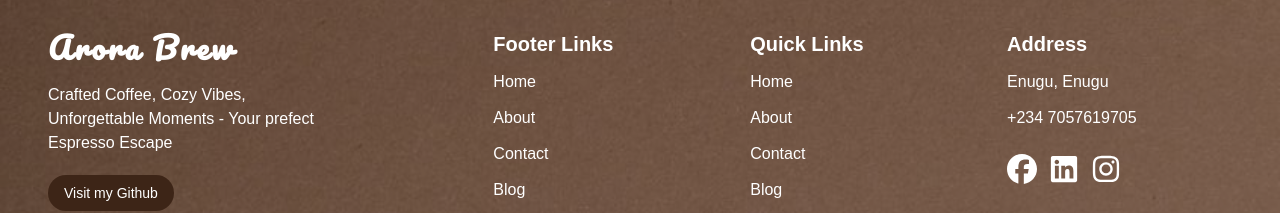
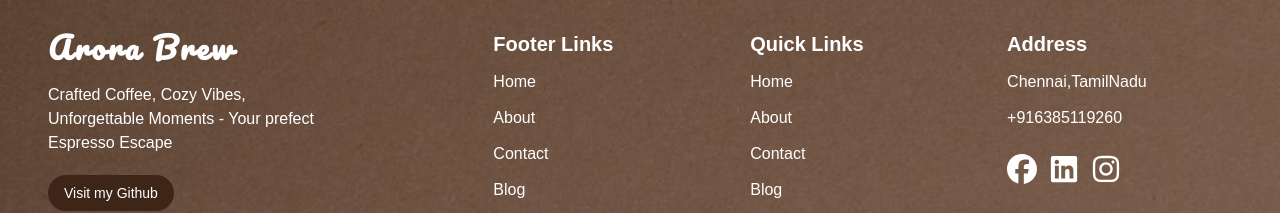
Before and after one commit to AJAY260505/arora-brew, a React (Vite) app: page / in a window 1280 px wide. Shown: the part 2517-2730 px from the top of the page. Built offline with nearby package versions, Linux system fonts and the light colour scheme.

Commit message:
footer update

```diff
--- a/src/Components/Footer/Footer.jsx
+++ b/src/Components/Footer/Footer.jsx
@@ -104,8 +104,8 @@ const Footer = () => {
                     <div className='py-8 px-4 col-span-2 sm:col-auto'>
                         <h1 className='text-xl font-semibold sm:text-left mb-3'>Address</h1>
                         <div>
-                            <p className='mb-3'>Enugu, Enugu</p>
-                            <p>+234 7057619705</p>
+                            <p className='mb-3'>Chennai,TamilNadu</p>
+                            <p>+916385119260</p>
 
                             {/*Social Link*/}
                             <div className='space-x-3 mt-6'>
```
